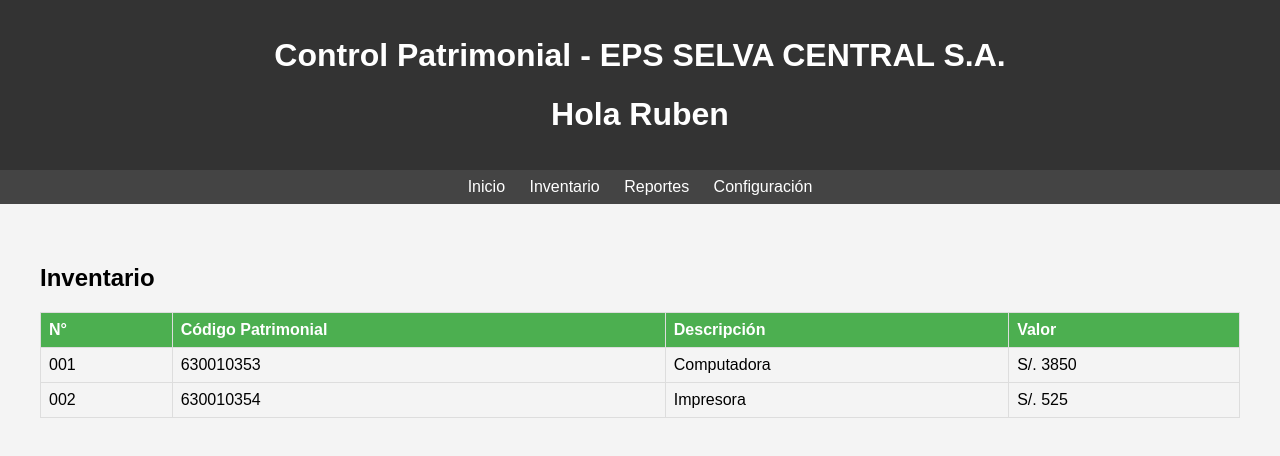
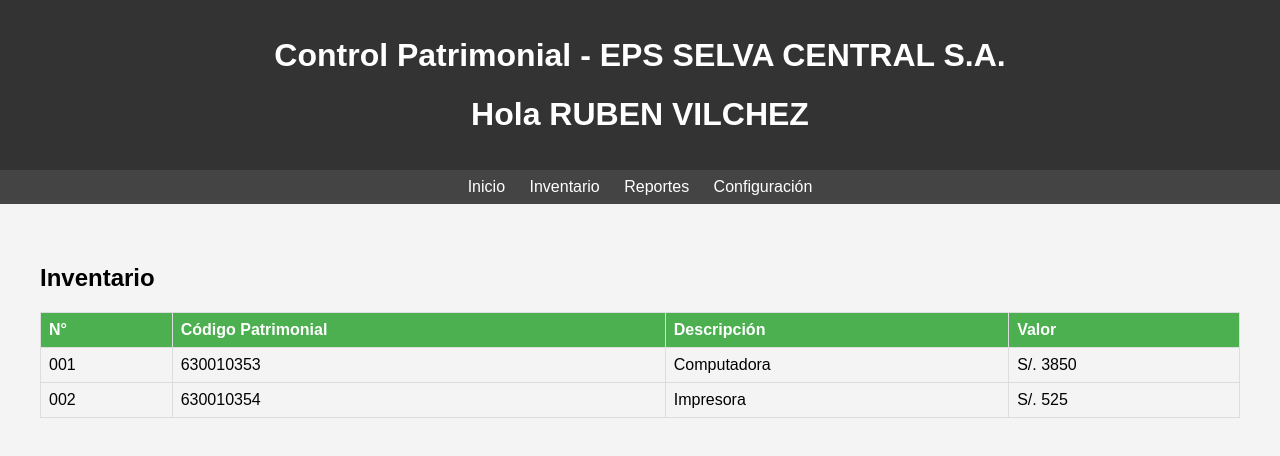
Before and after one commit to je-banalytics/OCP, a plain HTML site: page index.html in a window 1280 px wide. Drawn offline with Linux system fonts and the light colour scheme.

Commit message:
Update index.html

```diff
--- a/index.html
+++ b/index.html
@@ -11,7 +11,7 @@
 
     <header>
         <h1>Control Patrimonial - EPS SELVA CENTRAL S.A.</h1>
-        <h1> Hola Ruben</h1>
+        <h1> Hola RUBEN VILCHEZ</h1>
     </header>
 
     <nav>
```
